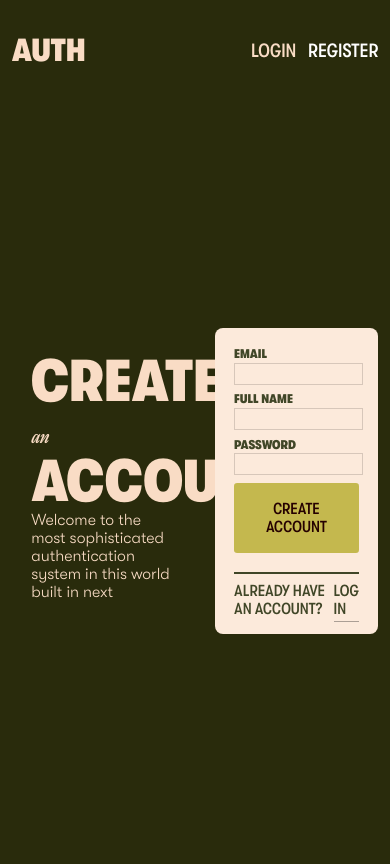
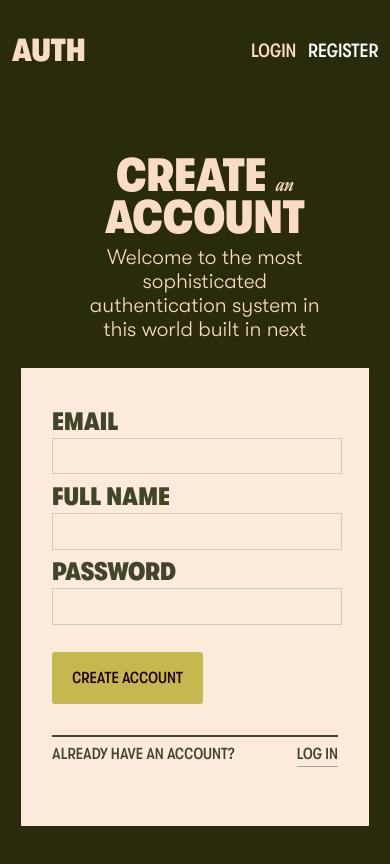
Before and after one commit to PiyushG-dev/nextJS-appwrite-auth, a Next.js app: page /register in a window 390 px wide. Shown: the top 864 px of the page. Built offline with nearby package versions, Linux system fonts and the light colour scheme; no server answers.

Commit message:
register page ui for tablet and mobile

```diff
--- a/src/app/styles/Login.module.css
+++ b/src/app/styles/Login.module.css
@@ -154,13 +154,18 @@
     }
 
     .right_container form input{
-        padding-top: 1.8vw;
-        padding-bottom:1.8vw;
+        padding-top: 1.5vw;
+        padding-bottom:1.5vw;
+        font-size: 2.5vw;
     }
 
 }
 
 @media (max-width:750px){
+    .wrapper{
+        padding-top: 10vw;
+    }
+
     .left{
         width: 70%;
     }
@@ -200,8 +205,9 @@
     }
 
      .right_container form input{
-        padding-top: 3vw;
-        padding-bottom: 3vw;
+        padding-top: 2.5vw;
+        padding-bottom: 2.5vw;
+        font-size: 3.5vw;
      }
 
      .right_container form button{
--- a/src/app/styles/Register.module.css
+++ b/src/app/styles/Register.module.css
@@ -120,3 +120,96 @@
     padding-bottom: .2rem;
     cursor: pointer;
 }
+
+
+@media (max-width:1000px){
+    .wrapper{
+        flex-direction: column;
+        padding-top: 5vw;
+        gap: 5vw;
+    }
+    .left{
+        padding-bottom: 2vw;
+        width: 60%;
+        text-align: center;
+    }
+    .left p{
+        font-size: 2vmax;
+        width: 100%;
+        padding-top: 1vw;
+    }
+
+    .right{
+        width: 90%;
+    }
+
+    .right_container{
+       padding-left: 8vw;
+       padding-right: 8vw;
+    }
+
+    .right_container h2{
+        font-size: 4vw;
+    }
+
+    .right_container form h3{
+        font-size: 2.5vw;
+    }
+
+    .right_container form input{
+        padding-top: 1.5vw;
+        padding-bottom:1.5vw;
+        font-size: 2.5vw;
+    }
+
+}
+
+@media (max-width:750px){
+    .wrapper{
+        padding-top: 15vw;
+    }
+
+    .left{
+        width: 70%;
+    }
+    .left p{
+        font-size: 2.5vmax;
+        padding-top: 3vw;
+    }
+
+     .left h1{
+        font-size: 12vw;
+        line-height: 8vw;
+     }
+     .right{
+        width: 95%;
+     }
+
+     .right_container{
+        padding-top: 8vw;
+        padding-bottom: 15vw;
+        border-radius: .1vw;
+     }
+
+     .right_container h2{
+        font-size: 5.5vw;
+     }
+
+     .right_container form h3{
+        font-size: 3vmax;
+    }
+
+    .right_container form{
+        padding-bottom: 3vw;
+    }
+
+    .right_container form input{
+        padding-top: 2.5vw;
+        padding-bottom: 2.5vw;
+        font-size: 3.5vw;
+     }
+
+     .right_container form button{
+        margin-top: 5vw;
+     }
+}
```
